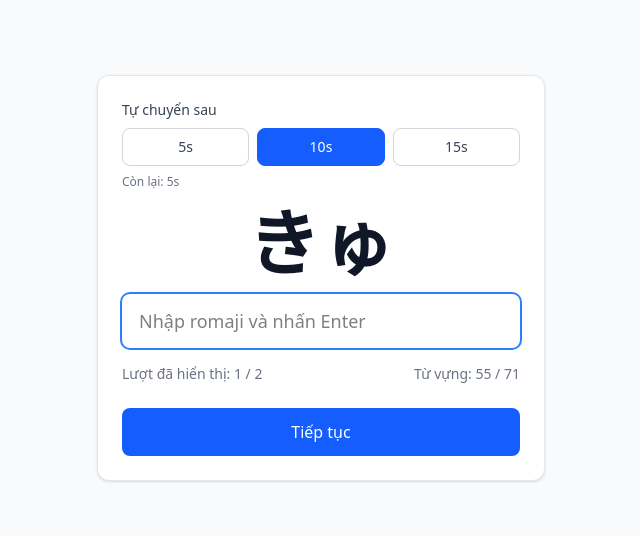
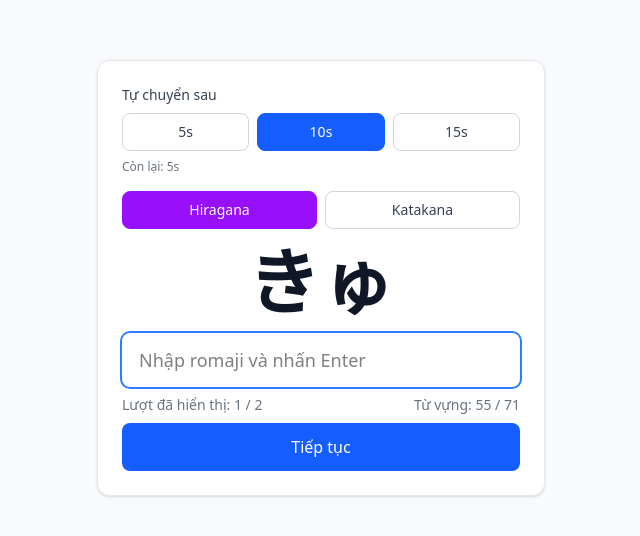
Before and after one commit to ngocquangdang/jp-trainer, a React (Vite) app: page / in a window 1280 px wide. Shown: the part 122-658 px from the top of the page, without its empty margins (319-959 px from the left). Built offline with nearby package versions, Linux system fonts and the light colour scheme.

Commit message:
display kata

```diff
--- a/src/App.tsx
+++ b/src/App.tsx
@@ -22,6 +22,8 @@ const App = () => {
   const [selectedSeconds, setSelectedSeconds] = useState<number>(10)
   const [remainingSeconds, setRemainingSeconds] = useState<number>(10)
   const timerRef = useRef<number | null>(null)
+  const [viewMode, setViewMode] = useState<'hiragana' | 'katakana'>('hiragana')
+  const handleSelectViewMode = (mode: 'hiragana' | 'katakana') => setViewMode(mode)
 
 
   useEffect(() => {
@@ -41,6 +43,57 @@ const App = () => {
     if (words.length === 0) return null
     return words[currentIndex]
   }, [words, currentIndex])
+
+  // removed: currentChar, panel renders the correct char per mode
+
+  const renderPanel = (mode: 'hiragana' | 'katakana') => {
+    if (!currentWord) return null
+    const char = mode === 'hiragana' ? currentWord.hiragana : currentWord.kana
+    return (
+      <>
+        <div
+          id={`panel-${mode}`}
+          role="heading"
+          aria-level={1}
+          className="text-7xl font-semibold tracking-wide text-gray-900 select-none w-full flex items-center justify-center"
+          aria-label={mode === 'hiragana' ? 'Ký tự hiragana' : 'Ký tự katakana'}
+        >
+          {char}
+        </div>
+
+        <input
+          ref={inputRef}
+          type="text"
+          inputMode="text"
+          aria-label="Nhập romaji"
+          placeholder="Nhập romaji và nhấn Enter"
+          value={inputValue}
+          onChange={(e) => setInputValue(e.target.value)}
+          onKeyDown={handleKeyDown}
+          className="w-full rounded-lg border border-gray-300 px-4 py-3 text-lg focus:outline-none focus:ring-2 focus:ring-blue-500 focus:border-transparent mt-4"
+          tabIndex={0}
+        />
+
+        {error && <p className="text-red-500 mt-2">{error}</p>}
+        <div className="w-full flex items-center justify-between text-sm text-gray-500 mt-2">
+          <span>
+            Lượt đã hiển thị: {(shownCounts[currentIndex] ?? 1)} / 2
+          </span>
+          <span>Từ vựng: {currentIndex + 1} / {words.length}</span>
+        </div>
+
+        <button
+          type="button"
+          onClick={handleSubmit}
+          aria-label="Xác nhận câu trả lời"
+          className="w-full mt-2 rounded-lg bg-blue-600 hover:bg-blue-700 text-white px-4 py-3 font-medium focus:outline-none focus:ring-2 focus:ring-offset-2 focus:ring-blue-500"
+          tabIndex={0}
+        >
+          Tiếp tục
+        </button>
+      </>
+    )
+  }
 
   // Countdown: reset and start when word or selection changes
   useEffect(() => {
@@ -150,44 +203,52 @@ const App = () => {
             </div>
           </div>
 
-          <div
-            role="heading"
-            aria-level={1}
-            className="text-7xl font-semibold tracking-wide text-gray-900 select-none"
-          >
-            {currentWord.hiragana}
+          {/* Tabs: Hiragana / Katakana */}
+          <div className="w-full">
+            <div role="tablist" aria-label="Chọn bảng chữ" className="grid grid-cols-2 gap-2">
+              {[
+                { key: 'hiragana', label: 'Hiragana' },
+                { key: 'katakana', label: 'Katakana' },
+              ].map((tab) => {
+                const isActive = viewMode === (tab.key as 'hiragana' | 'katakana')
+                const base = 'w-full rounded-lg border px-3 py-2 text-sm font-medium focus:outline-none focus:ring-2 focus:ring-offset-2'
+                const active = 'border-purple-600 bg-purple-600 text-white focus:ring-purple-500'
+                const inactive = 'border-gray-300 bg-white text-gray-700 hover:border-gray-400 focus:ring-gray-300'
+                const className = `${base} ${isActive ? active : inactive}`
+                return (
+                  <button
+                    key={tab.key}
+                    type="button"
+                    role="tab"
+                    aria-selected={isActive}
+                    aria-controls={`panel-${tab.key}`}
+                    id={`tab-${tab.key}`}
+                    tabIndex={0}
+                    className={className}
+                    onClick={() => handleSelectViewMode(tab.key as 'hiragana' | 'katakana')}
+                    onKeyDown={(e) => {
+                      if (e.key === 'Enter' || e.key === ' ') handleSelectViewMode(tab.key as 'hiragana' | 'katakana')
+                    }}
+                  >
+                    {tab.label}
+                  </button>
+                )
+              })}
+            </div>
           </div>
 
-          <input
-            ref={inputRef}
-            type="text"
-            inputMode="text"
-            aria-label="Nhập romaji"
-            placeholder="Nhập romaji và nhấn Enter"
-            value={inputValue}
-            onChange={(e) => setInputValue(e.target.value)}
-            onKeyDown={handleKeyDown}
-            className="w-full rounded-lg border border-gray-300 px-4 py-3 text-lg focus:outline-none focus:ring-2 focus:ring-blue-500 focus:border-transparent"
-            tabIndex={0}
-          />
+          {/* Active tab panel wrapping inner component */}
+          {viewMode === 'hiragana' ? (
+            <div role="tabpanel" id="panel-hiragana" aria-labelledby="tab-hiragana" className="w-full items-center justify-center">
+              {renderPanel('hiragana')}
+            </div>
+          ) : (
+            <div role="tabpanel" id="panel-katakana" aria-labelledby="tab-katakana" className="w-full items-center justify-center">
+              {renderPanel('katakana')}
+            </div>
+          )}
 
-          {error && <p className="text-red-500">{error}</p>}
-          <div className="w-full flex items-center justify-between text-sm text-gray-500">
-            <span>
-              Lượt đã hiển thị: {(shownCounts[currentIndex] ?? 1)} / 2
-            </span>
-            <span>Từ vựng: {currentIndex + 1} / {words.length}</span>
-          </div>
 
-          <button
-            type="button"
-            onClick={handleSubmit}
-            aria-label="Xác nhận câu trả lời"
-            className="w-full mt-2 rounded-lg bg-blue-600 hover:bg-blue-700 text-white px-4 py-3 font-medium focus:outline-none focus:ring-2 focus:ring-offset-2 focus:ring-blue-500"
-            tabIndex={0}
-          >
-            Tiếp tục
-          </button>
         </div>
       </div>
     </main>
```
